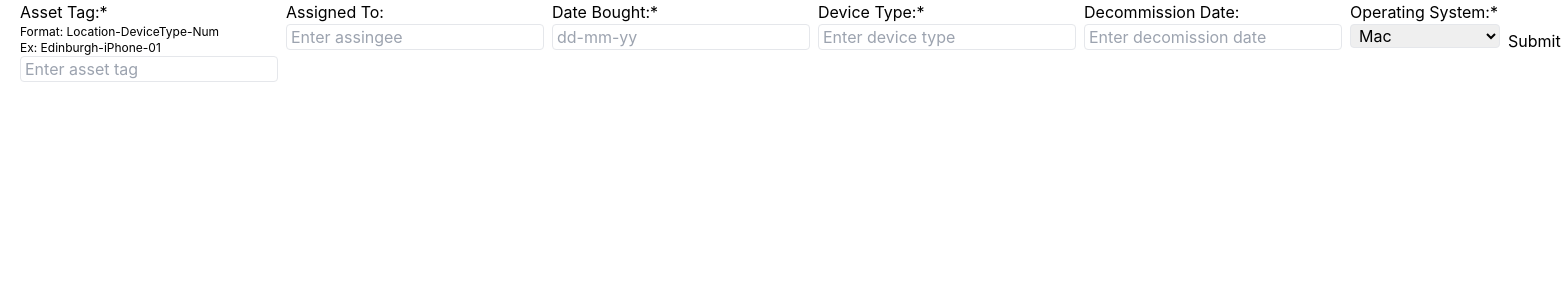
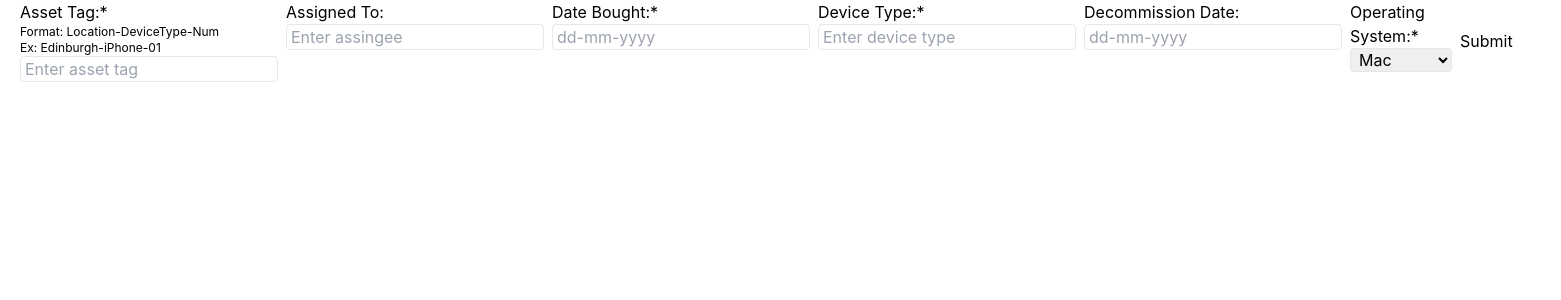
Before and after one commit to mhufton/device-asset-register, a React (Create React App) app in the folder client/: page / in a window 1280 px wide. Shown: the top 300 px of the page, 1561 px wide, since content can reach past the window. Built offline with nearby package versions, Linux system fonts and the light colour scheme.

Commit message:
added migration and seed files and seeded the DB

```diff
--- a/client/src/Components/Form.js
+++ b/client/src/Components/Form.js
@@ -1,6 +1,6 @@
 import React from "react";
 
-const operatingSystems = ["Mac", "Microsoft", "Mobile: Apple", "Mobile: Android", "Other"]
+const operatingSystems = ["Mac", "Microsoft", "iPhone", "Android", "Apple", "Other"]
 const mapOS = () => {
   return operatingSystems.map((os, index) => {
     return (
@@ -75,7 +75,7 @@ export default function Form() {
             id="dateBought"
             name="dateBought"
             required
-            placeholder="dd-mm-yy"
+            placeholder="dd-mm-yyyy"
             onChange={handleChange}
             value={formData.dateBought}
             className="border rounded px-1 mr-2"
@@ -100,7 +100,7 @@ export default function Form() {
             type="text"
             id="decommisionDate"
             name="decommisionDate"
-            placeholder="Enter decomission date"
+            placeholder="dd-mm-yyyy"
             onChange={handleChange}
             value={formData.decommisionDate}
             className="border rounded px-1 mr-2"
```
Also changed, not shown: 2 other files (tests, documents, lock files or other folders).
